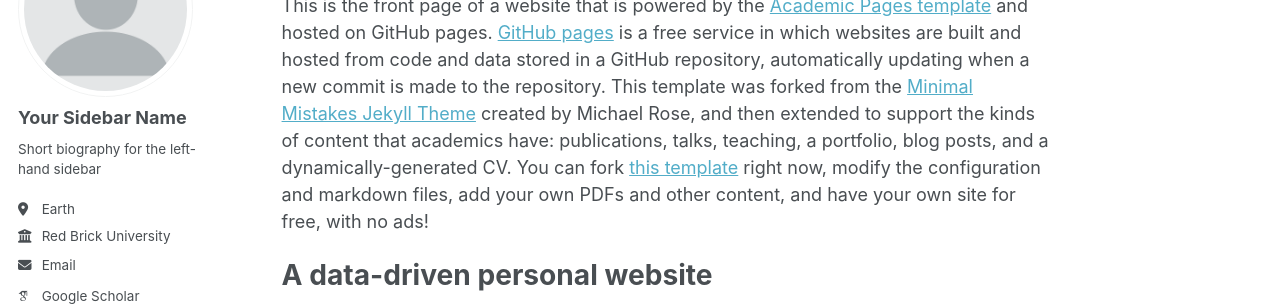
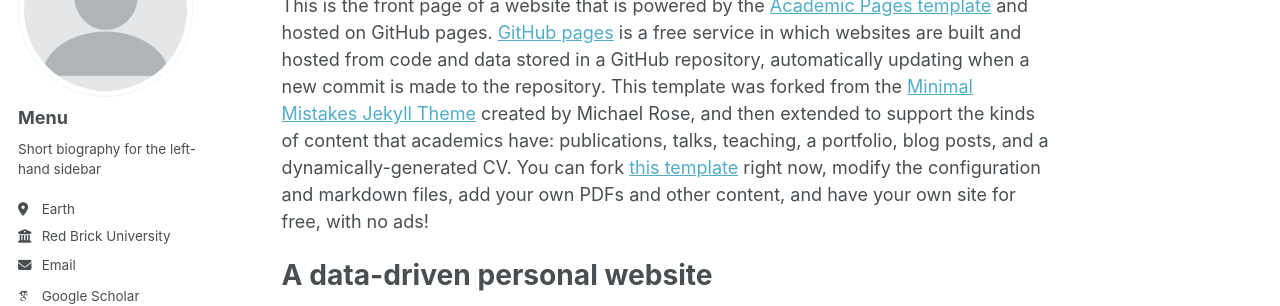
Before and after one commit to mustass/mustass.github.io, a Jekyll site: the page built from _pages/about.md, in a window 1280 px wide. Shown: the part 184-490 px from the top of the page. Built offline with Jekyll 4.4.1, drawn with Linux system fonts in a browser that asks for light colours; some web fonts are replaced.

Commit message:
to trigger deploy

```diff
--- a/_config.yml
+++ b/_config.yml
@@ -22,7 +22,7 @@ repository               : "mustass/mustass.github.io"
 author:
   # Biographic information
   avatar           : "profile.png"
-  name             : "Your Sidebar Name"
+  name             : "Menu"
   pronouns         : # example: "she/her"
   bio              : "Short biography for the left-hand sidebar"
   location         : "Earth"
```
